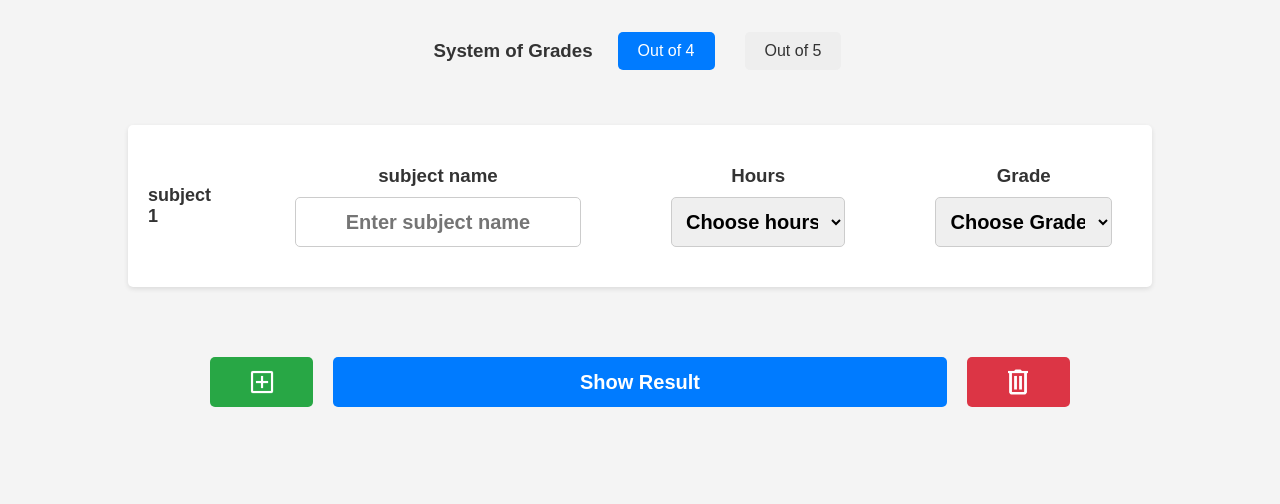
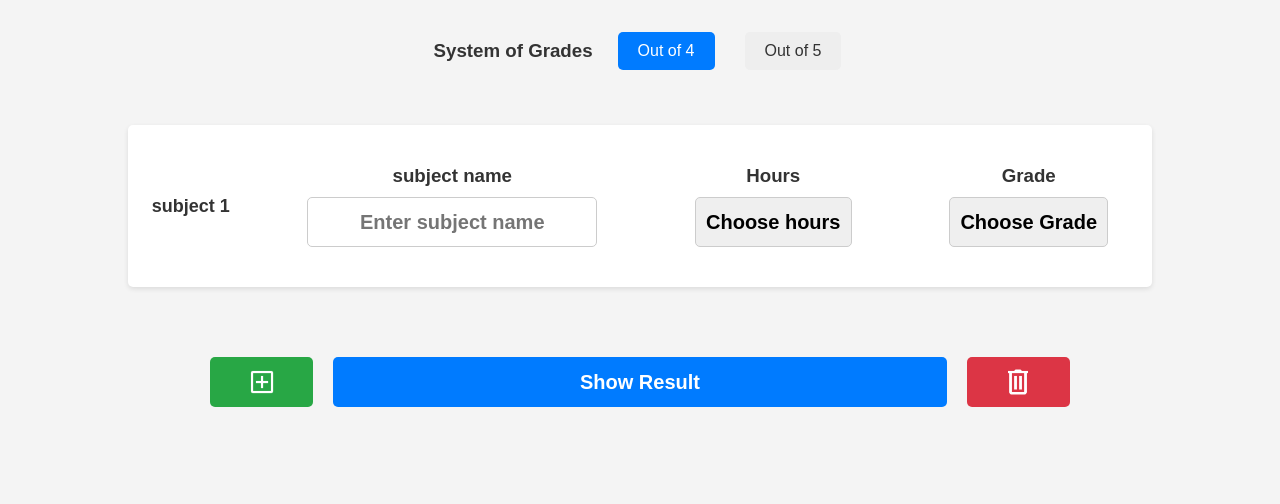
Before and after one commit to huussa/GPACalculator, a plain HTML site: page index.html in a window 1280 px wide. Shown: the part 90-594 px from the top of the page. Drawn offline with Linux system fonts and the light colour scheme.

Commit message:
fix: improve input styling for better user experience

```diff
--- a/css/style.css
+++ b/css/style.css
@@ -74,7 +74,15 @@
     height: 50px;
     font-size: 20px;
     font-weight: bold;
+
     text-align: center;
+    appearance: none;
+    -webkit-appearance: none;
+    -moz-appearance: none;
+
+    text-align: center;
+    text-align-last: center;
+
     padding: 10px;
     margin-top: 10px;
     border: 1px solid #ccc;
```
